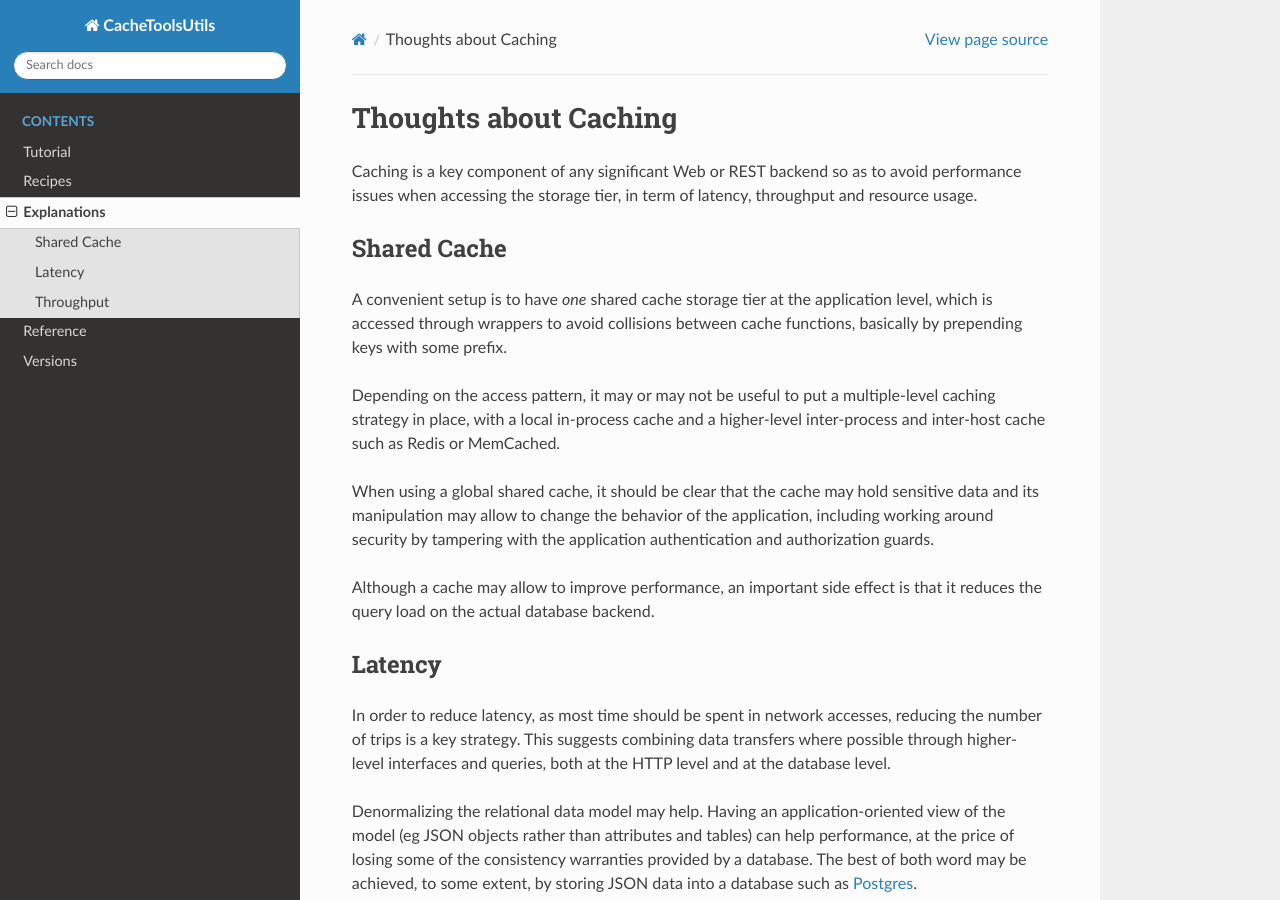
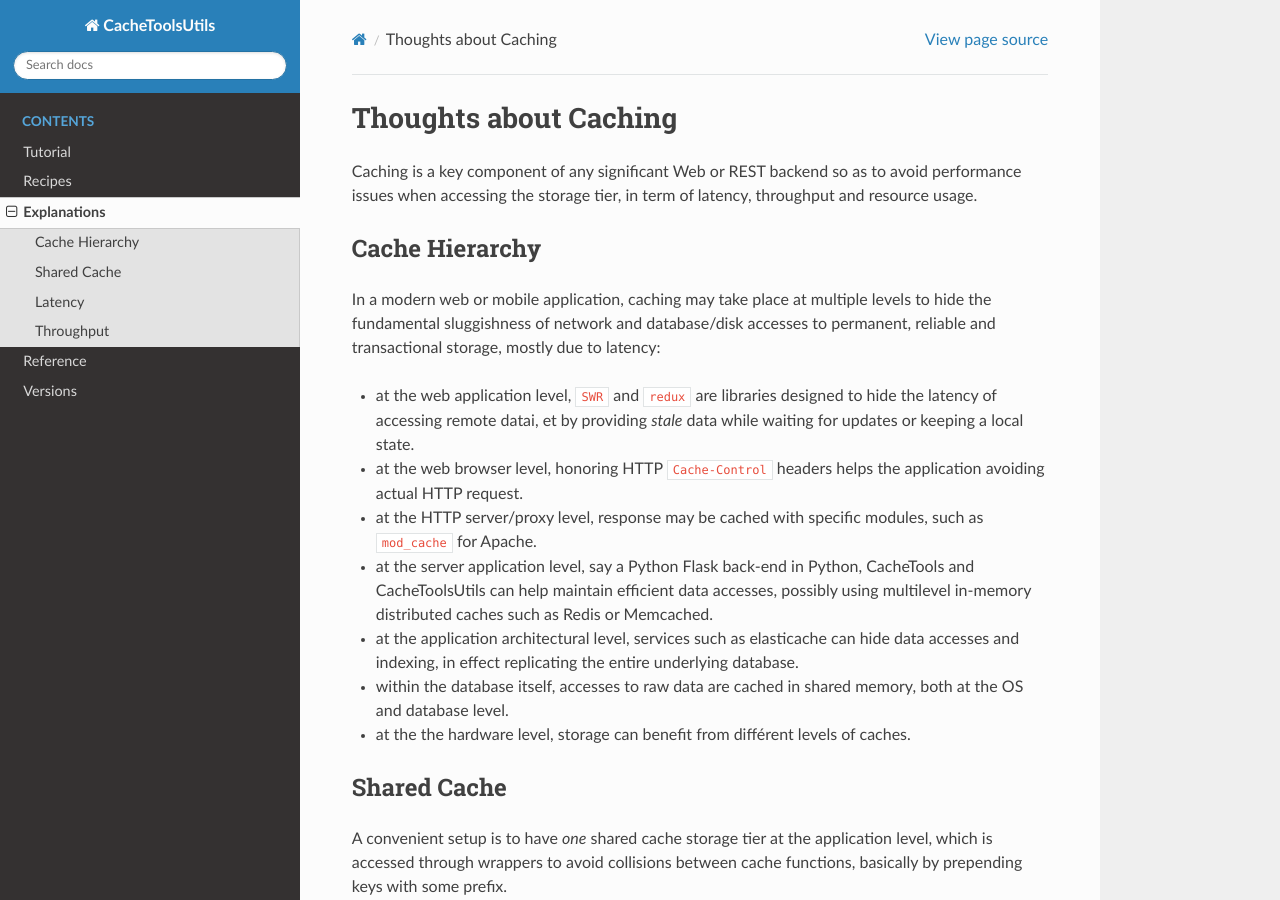
Before and after one commit to zx80/cachetools-utils, a Sphinx documentation site: the page built from docs/EXPLANATIONS.md, in a window 1280 px wide and 900 px high. Built offline with Sphinx 7.4.7 and the Read the Docs theme 3.1.0, drawn with Linux system fonts in a browser that asks for light colours; pages that are not in the unit, such as notebooks, are missing from menus.

Commit message:
cache hierarchy

```diff
--- a/docs/EXPLANATIONS.md
+++ b/docs/EXPLANATIONS.md
@@ -3,6 +3,32 @@
 Caching is a key component of any significant Web or REST backend so as to avoid
 performance issues when accessing the storage tier, in term of latency,
 throughput and resource usage.
+
+## Cache Hierarchy
+
+In a modern web or mobile application, caching may take place at multiple
+levels to hide the fundamental sluggishness of network and database/disk
+accesses to permanent, reliable and transactional storage, mostly due to
+latency:
+
+- at the web application level, `SWR` and `redux` are libraries designed
+  to hide the latency of accessing remote datai, et by providing _stale_
+  data while waiting for updates or keeping a local state.
+- at the web browser level, honoring HTTP `Cache-Control` headers helps
+  the application avoiding actual HTTP request.
+- at the HTTP server/proxy level, response may be cached with specific
+  modules, such as `mod_cache` for Apache.
+- at the server application level, say a Python Flask back-end in Python,
+  CacheTools and CacheToolsUtils can help maintain efficient data accesses,
+  possibly using multilevel in-memory distributed caches such as Redis or
+  Memcached.
+- at the application architectural level, services such as elasticache
+  can hide data accesses and indexing, in effect replicating the entire
+  underlying database.
+- within the database itself, accesses to raw data are cached in shared
+  memory, both at the OS and database level.
+- at the the hardware level, storage can benefit from différent
+  levels of caches.
 
 ## Shared Cache
 
```
